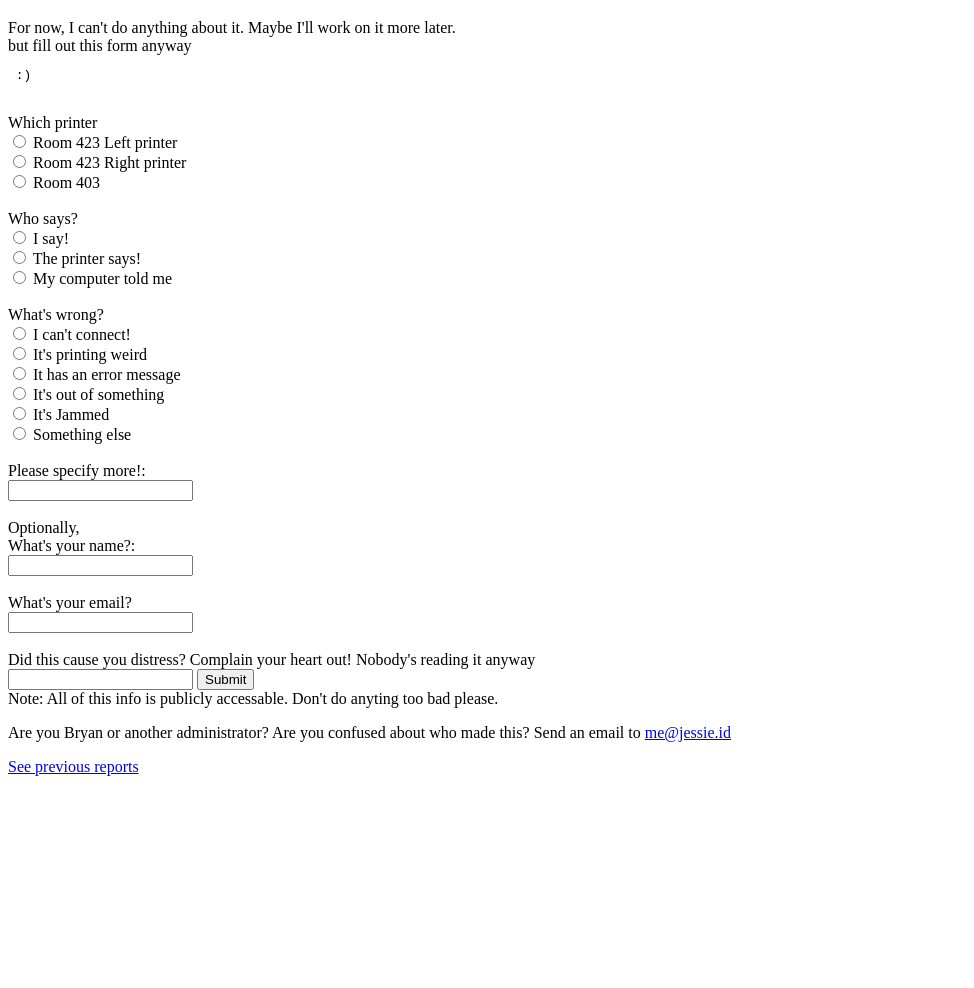
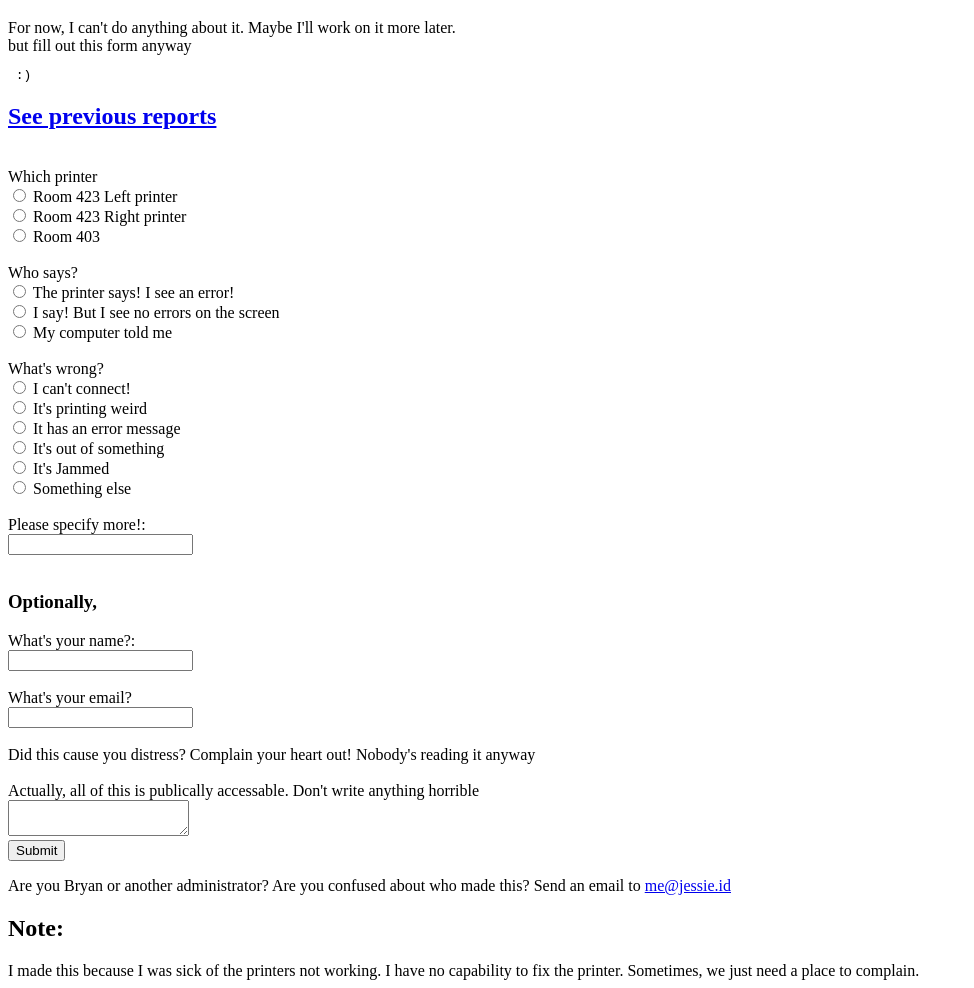
Before and after one commit to blahajjessie/printerbroke, a website: page static/index.html in a window 1280 px wide. Shown: the part 61-1049 px from the top of the page, without its empty margins (0-974 px from the left). Before the commit the page ends 845 px from the top, so only its background shows below. Drawn offline with Linux system fonts and the light colour scheme.

Commit message:
a bit of improvements

```diff
--- a/index.ts
+++ b/index.ts
@@ -86,7 +86,7 @@ app.post("/printer", (req, res) => {
     let err= new Problem(report)
     issues.unshift(err);
     console.log(issues);
-    res.send("Thank you! See <a href=prior.html>prior response</a> or <a href=/>Submit another issue</a>");
+    res.send("Thank you! See <a href=prior.html>prior responses</a> or <a href=/>Submit another issue</a>");
 
 });
 
--- a/static/index.html
+++ b/static/index.html
@@ -8,6 +8,9 @@
     For now, I can't do anything about it. Maybe I'll work on it more later.  <br>
 
     but fill out this form anyway <pre> :) </pre>
+
+    <h2> <a href="/prior.html">See previous reports</a> </h2>
+
     <br>
     <form action="/printer" method="post">
         Which printer <br>
@@ -25,11 +28,12 @@
 
         Who says? <br>
 
+        <input type="radio" id="print" name="who" value="the printer" required>
+        <label for="print">The printer says! I see an error!</label><br>
+
+
         <input type="radio" id="me" name="who" value="me" required>
-        <label for="me">I say!</label><br>
-
-        <input type="radio" id="print" name="who" value="the printer" required>
-        <label for="print">The printer says!</label><br>
+        <label for="me">I say! But I see no errors on the screen</label><br>
 
         <input type="radio" id="comp" name="who" value="my computer" required>
         <label for="comp">My computer told me</label><br>
@@ -59,7 +63,7 @@
         <label for="more">Please specify more!:</label><br>
         <input type="text" name="more" id="moreinfo"><br><br>
 
-        Optionally,<br>
+        <h3> Optionally, </h3>
 
         <label for="name">What's your name?:</label><br>
 
@@ -69,14 +73,12 @@
         <input type="text" name="mail" id="emailpls"><br><br>
 
         <label for="complaints">Did this cause you distress? Complain your heart out! Nobody's reading it anyway</label><br>
-        <input type="textarea" name="complaints" id="complaints">
-
+        <br> Actually, all of this is publically accessable. Don't write anything horrible</br>
+        <textarea name="complaints" id="complaints"></textarea>
+        <br>
 
         <input type="submit">
         <br>
-
-        Note: All of this info is publicly accessable. Don't do anyting too bad please.
-
 
     </form>
     <p>
@@ -84,6 +86,9 @@
         Send an email to <a href="mailto:me@jessie.id"> me@jessie.id</a>
     </p>
 
+    <h2> Note:</h2>
+    I made this because I was sick of the printers not working. I have no capability to fix the printer.
+    Sometimes, we just need a place to complain.
+    <br>
 
-    <a href="/prior.html">See previous reports</a>
 </body>
```
Also changed, not shown: static/prior.html (+1 -1 lines).
